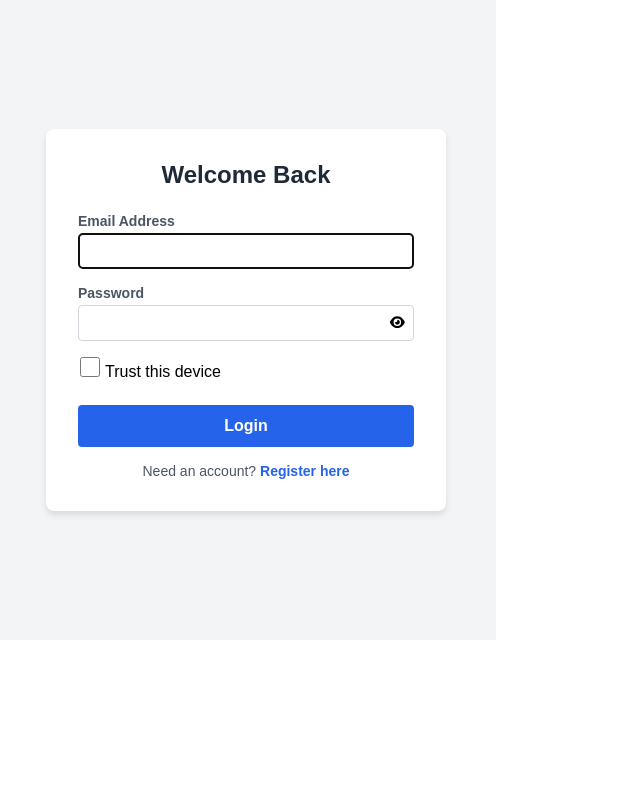
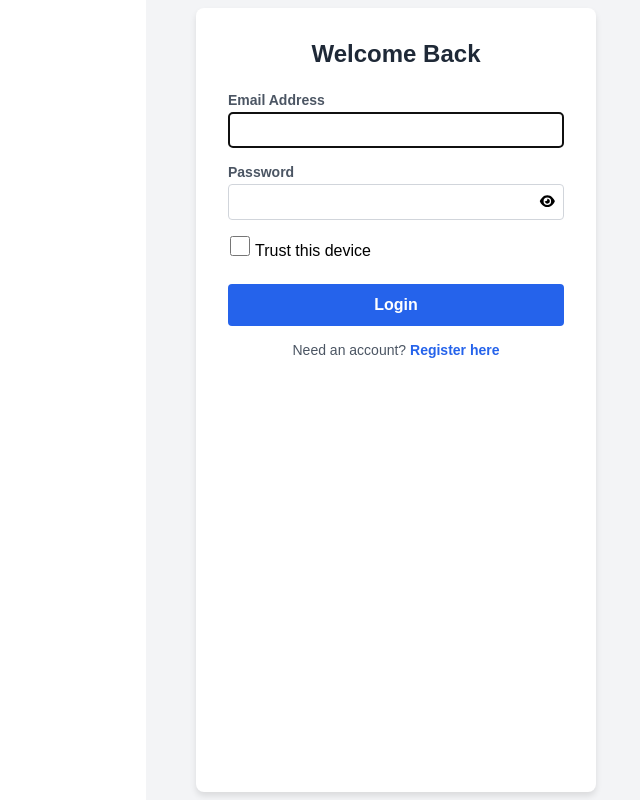
Before and after one commit to Salwa-mansour/messagingApp, a React (Vite) app in the folder client/: page /login in a window 1280 px wide. Shown: the whole page, without its empty margins (244-884 px from the left). Built offline with nearby package versions, Linux system fonts and the light colour scheme.

Commit message:
layout fixes

```diff
--- a/client/src/components/AllUsers.jsx
+++ b/client/src/components/AllUsers.jsx
@@ -1,7 +1,7 @@
 
 import useGetUsers from "../hooks/useGetUsers";
 import {useNavigate ,Link} from "react-router-dom";
-import ChatDashboard from "./ChatBoard";
+// import ChatDashboard from "./ChatBoard";
 
 function AllUsers() {
   const { users, isLoading, error } = useGetUsers();
--- a/client/src/components/Layout.jsx
+++ b/client/src/components/Layout.jsx
@@ -3,13 +3,14 @@ import Nav from "./Nav";
 const Layout = () => {
   return (
    <>
-      <Nav />
+      <h1 className="title">Chat App</h1>
       <main>
          <Outlet />
       </main>
-      <footer>
+       <Nav />
+      {/* <footer>
          <p>&copy; 2024 Messaging App. All rights reserved.</p>
-      </footer>
+      </footer> */}
   </>
   );
 };
--- a/client/src/components/Nav.jsx
+++ b/client/src/components/Nav.jsx
@@ -7,7 +7,7 @@ import "../css/index.css";
 function Nav() {
   return (
     <nav className="nav">
-        <h1 className="title">Chat App</h1>
+
         <div className="nav-links">
             <Link to="/chat" className="nav-link">Chat</Link>
             <Link to="/users" className="nav-link">Users</Link>
--- a/client/src/components/chatBoard.jsx
+++ b/client/src/components/chatBoard.jsx
@@ -19,6 +19,7 @@ const ChatDashboard = () => {
   const [currentRoom, setCurrentRoom] = useState(null);
   const [messages, setMessages] = useState([]);
   const [pendingDM, setPendingDM] = useState(null);
+  const [showChatWindow, setShowChatWindow] = useState(false);
 
   const refreshChatRoomsList = async () => {
     try {
@@ -35,6 +36,7 @@ const ChatDashboard = () => {
 
   // 1. Fetch Chat Rooms on Mount
   useEffect(() => {
+    console.log('current froom',currentRoom);
     let isMounted = true;
     const fetchChatRooms = async () => {
       try {
@@ -143,7 +145,7 @@ const ChatDashboard = () => {
               <li
                 key={room.id}
                 className={`chat-room ${currentRoom?.id === room.id ? "active-room" : ""}`}
-                onClick={() => setCurrentRoom(room)}
+                onClick={() => {setCurrentRoom(room); setShowChatWindow(true); }}
               >
                 <h3>{room?.name}</h3>
               </li>
@@ -155,9 +157,13 @@ const ChatDashboard = () => {
       </aside>
 
       {/* Right Side Panel: Active Chat View */}
-      <section className={`chat-window ${currentRoom?.isDM ? "direct-msg" : "chat-group"}`}>
+      <section className={`chat-window ${showChatWindow ? "active" : ""}
+       ${currentRoom?.isDM ? " direct-msg" : " chat-group"}`}>
         <header className="chat-header-pane">
           <h2>{getActiveChatName()}</h2>
+          <button onClick={() => {setCurrentRoom(null); setPendingDM(null); setMessages([]); setShowChatWindow(false); }}
+          className="close-chat-btn"
+            >X</button>
         </header>
 
         <div className="messages">
@@ -178,7 +184,7 @@ const ChatDashboard = () => {
           )}
         </div>
 
-        <MessageForm
+       <MessageForm
           currentRoom={currentRoom}
           pendingDM={pendingDM}
 
@@ -189,6 +195,7 @@ const ChatDashboard = () => {
           }}
         />
       </section>
+
     </div>
   );
 };
--- a/client/src/components/login.jsx
+++ b/client/src/components/login.jsx
@@ -90,7 +90,7 @@ const Login = () => {
   };
 
   return (
-    <div className="auth-container">
+    <main className="auth-container">
       <div className="auth-card" role="main">
 
         {/* Dynamic Screen Reader Friendly Alert Banner */}
@@ -174,7 +174,7 @@ const Login = () => {
           Need an account? <Link to="/register" className="toggle-link">Register here</Link>
         </p>
       </div>
-    </div>
+    </main>
   );
 };
 
--- a/client/src/components/register.jsx
+++ b/client/src/components/register.jsx
@@ -139,7 +139,7 @@ const Register = () => {
   };
 
   return (
-    <div className="auth-container">
+    <main className="auth-container">
       <div className="auth-card" role="main">
         {success ? (
           <section className="auth-success-view">
@@ -315,7 +315,7 @@ const Register = () => {
           </section>
         )}
       </div>
-    </div>
+    </main>
   );
 };
 
--- a/client/src/css/auth.css
+++ b/client/src/css/auth.css
@@ -2,11 +2,12 @@
     display: flex;
     justify-content: center;
     align-items: center;
-    min-height: 80vh;
-    width: min(90vw, 500px);
+    height: 100%;
+    width: min(100vw, 500px);
     background-color: #f3f4f6;
     font-family: sans-serif;
     padding: .5rem;
+    margin-inline: auto;
 }
 
 .auth-card {
--- a/client/src/css/index.css
+++ b/client/src/css/index.css
@@ -8,11 +8,10 @@ ul{
   list-style: none;
 }
 #root{
-    width: min(100vw, 800px);
-    margin: 0 auto;
-    display: flex;
-    height: 100vh;
-    flex-direction: column;
+
+   display: flex;
+   flex-direction: column;
+    height: 100dvh;
 
 }
 main{
@@ -64,24 +63,38 @@ main > div{
     grid-template-columns: 1fr;
     grid-template-rows: 1fr;
 }
+.chat-window{
+  display: flex;
+  flex-direction: column;
+}
 .chat-list,
 .chat-window{
-     background-color:rgba(0, 128, 0, 0.451);
-    padding:1rem;
+     background-color:rgba(0, 128, 0);
+
     grid-column: 1;
     grid-row: 1;
     border:1px solid rgb(158, 158, 158);
     overflow-y: auto;
-
+    transition: opacity 0.3s ease-in-out;
 }
-
+.chat-window{
+  opacity:0;
+  pointer-events: none;
+}
+.chat-window.active{
+  opacity:1;
+  pointer-events: auto;
+}
 .chat-list{
-      background-color:rgba(245, 147, 123, 0.451);
+      background-color:rgba(245, 147, 123);
 }
 .messages{
   display: flex;
   flex-direction: column;
   align-items: flex-end;
+  min-height: 0;
+    flex: 1;
+    overflow: auto;
 }
 .message{
   padding:0.5rem;
@@ -113,6 +126,13 @@ main > div{
   .chat-window {
     grid-column: 2;
   }
+  .chat-window{
+  opacity:1;
+  pointer-events: auto;
+}
+.close-chat-btn{
+  display: none;
+}
 }
 .active-room{
     background-color:rgba(43, 48, 43, 0.451);
```
Also changed, not shown: client/src/css/App.css (deleted).
